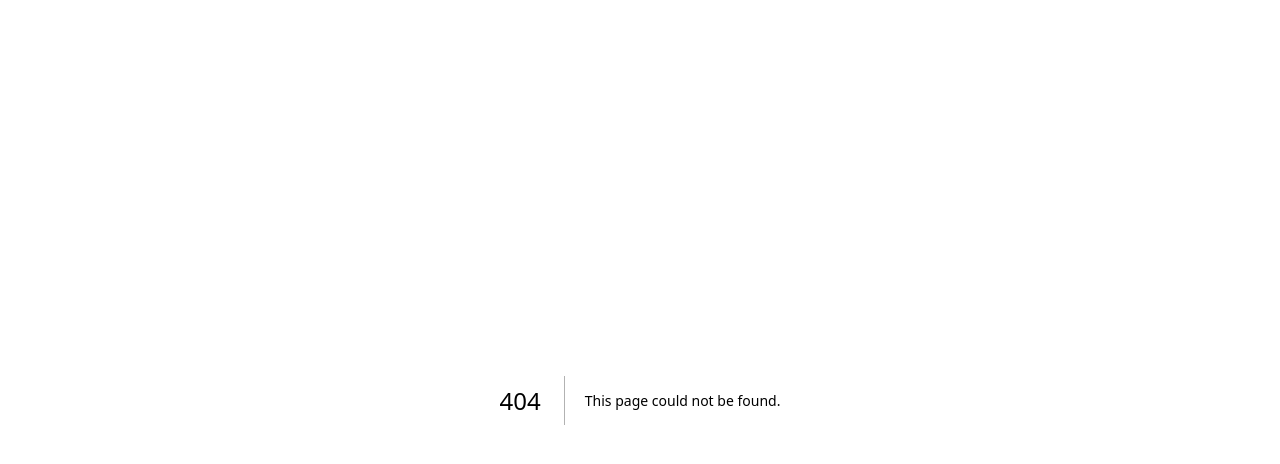
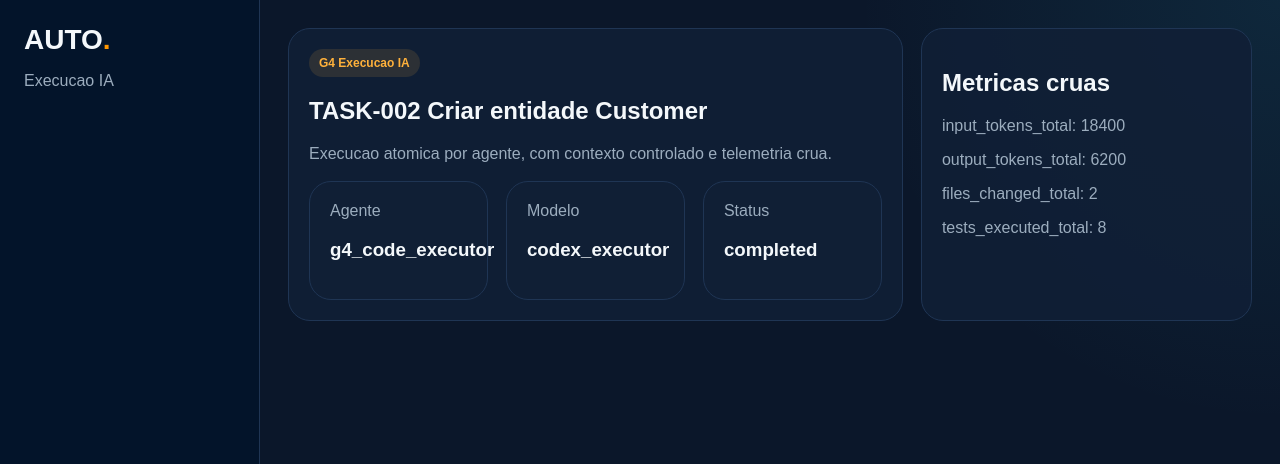
Before and after one commit to INNOVAI-LTDA/auto, a Next.js app in the folder apps/factory-cockpit/: page /execution in a window 1280 px wide. Before the commit this address had no page. Shown: the top 464 px of the page. Built offline with nearby package versions, Linux system fonts and the light colour scheme.

Commit message:
chore(factory-cockpit): add AI execution page

```diff
--- /dev/null
+++ b/apps/factory-cockpit/app/execution/page.tsx
@@ -0,0 +1,36 @@
+export default function ExecutionPage() {
+  return (
+    <main className="industrial-shell">
+      <aside className="sidebar">
+        <div className="brand">AUTO<span>.</span></div>
+        <p className="muted">Execucao IA</p>
+      </aside>
+
+      <section className="main">
+        <div className="grid-2">
+          <div className="panel">
+            <span className="signal warn">G4 Execucao IA</span>
+            <h1>TASK-002 Criar entidade Customer</h1>
+            <p className="muted">
+              Execucao atomica por agente, com contexto controlado e telemetria crua.
+            </p>
+
+            <div className="grid-3" style={{ marginTop: 18 }}>
+              <div className="panel"><span className="muted">Agente</span><h3>g4_code_executor</h3></div>
+              <div className="panel"><span className="muted">Modelo</span><h3>codex_executor</h3></div>
+              <div className="panel"><span className="muted">Status</span><h3>completed</h3></div>
+            </div>
+          </div>
+
+          <aside className="panel">
+            <h2>Metricas cruas</h2>
+            <p className="muted">input_tokens_total: 18400</p>
+            <p className="muted">output_tokens_total: 6200</p>
+            <p className="muted">files_changed_total: 2</p>
+            <p className="muted">tests_executed_total: 8</p>
+          </aside>
+        </div>
+      </section>
+    </main>
+  )
+}
```
